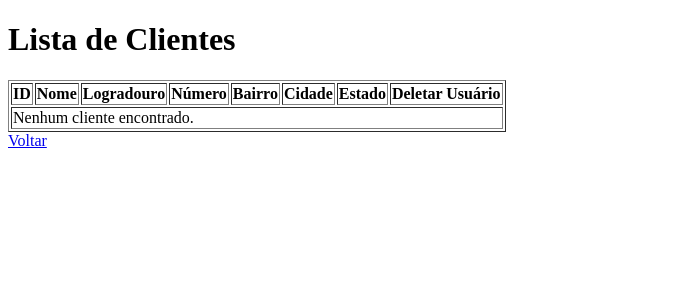
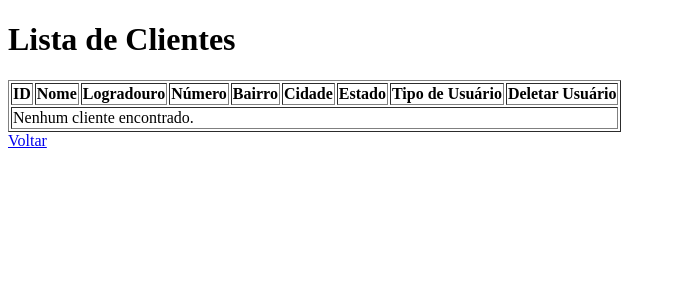
Before and after one commit to MariaEduardaLeal/Locadora-de-Filmes, a PHP site: page /lista_clientes.php in a window 1280 px wide. Shown: the top 300 px of the page, without its empty margins (0-676 px from the left). Run offline with PHP 8.4, Linux system fonts and the light colour scheme; the visitor is signed in with stand-in values (Sample User, id 1); data that the repository does not hold is empty.

Commit message:
Usuario funcionario inserido e restricoes e permissoes aparecendo

```diff
--- a/autenticar.php
+++ b/autenticar.php
@@ -9,10 +9,11 @@ if ($login == '' || $senha == '') {
     echo "<script>window.location.href='index.php'</script>";
 } else {
     // Use prepared statements para evitar injeção SQL
-    $select = "SELECT login, senha FROM login WHERE login = ? AND senha = ?";
+    $select = "SELECT login, senha FROM login WHERE login = ? AND senha = ? LIMIT 1";
     $stmt = mysqli_prepare($conexao, $select);
 
     if ($stmt) {
+        //Prevenir SQL Injection
         mysqli_stmt_bind_param($stmt, "ss", $login, $senha);
         mysqli_stmt_execute($stmt);
         mysqli_stmt_bind_result($stmt, $dbLogin, $dbSenha);
--- a/cadastrar_cliente_scriptign.php
+++ b/cadastrar_cliente_scriptign.php
@@ -18,7 +18,7 @@ $quant_login = mysqli_num_rows($query_ver_login);
 
 if ($quant_login > 0) {
     echo "<script>alert('O login já existe, por favor escolha outro')</script>";
-    echo "<script>window.location.href='cadastro.php'</script>";
+    echo "<script>window.location.href='cadastrar_cliente.php'</script>";
 } else {
     if (!preg_match('/^[a-zA-Z0-9]+$/', $login)) {
         echo "<script>alert('O login deve conter apenas letras e números.')</script>";
--- a/lista_clientes.php
+++ b/lista_clientes.php
@@ -4,10 +4,21 @@ include('verificacao.php');
 include('funcoes.php');
 
 $login = $_SESSION['login'];
+$id_tipo_usuario = getTipoUsuario($conexao, $login);
+
+if ($id_tipo_usuario == 2) {
+    echo "<script>alert('Você não tem o direito de acessar essa página')</script>";
+    echo "<script>window.location.href='principal.php'</script>";
+}
+
 verificarEAtualizarStatusPendente($conexao, $login);
 verificarLocacaoPendenteEExibirAlerta($conexao, $login);
 
-$informacao_cliente = "SELECT * FROM cliente";
+$informacao_cliente = "SELECT c.idcliente, c.nomecliente, c.logradouro, c.numlogradouro, c.bairro, c.cidade, c.estado, l.id_tipo_usuario, tu.nome AS nome_tipo_usuario
+FROM cliente c
+LEFT JOIN login l ON c.idcliente = l.idcliente
+LEFT JOIN tipo_usuario tu ON l.id_tipo_usuario = tu.id_tipo_usuario";
+
 $resultado = mysqli_query($conexao, $informacao_cliente);
 ?>
 
@@ -31,6 +42,10 @@ $resultado = mysqli_query($conexao, $informacao_cliente);
             <th>Bairro</th>
             <th>Cidade</th>
             <th>Estado</th>
+            <th>Tipo de Usuário</th>
+            <?php if ($id_tipo_usuario == 1) : ?>
+                <th>Alterar Tipo</th>
+            <?php endif; ?>
             <th>Deletar Usuário</th>
         </tr>
 
@@ -44,18 +59,33 @@ $resultado = mysqli_query($conexao, $informacao_cliente);
                     <td><?= $row["bairro"] ?></td>
                     <td><?= $row["cidade"] ?></td>
                     <td><?= $row["estado"] ?></td>
+                    <td><?= $row["nome_tipo_usuario"] ?></td>
+                    <?php if ($id_tipo_usuario == 1) : ?>
+                        <td>
+                            <form action="atualizar_tipo_usuario.php" method="post">
+                                <input type="hidden" name="idcliente" value="<?= $row["idcliente"] ?>">
+                                <select name="novo_tipo_usuario">
+                                    <option value="1">Administrador</option>
+                                    <option value="2">Cliente</option>
+                                    <option value="3">Funcionário</option>
+                                </select>
+                                <input type="submit" value="Atualizar">
+                            </form>
+                        </td>
+                    <?php endif; ?>
                     <td>
                         <form action="deletar_usuario.php" method="post">
                             <input type="hidden" name="idcliente" value="<?= $row["idcliente"] ?>">
+                            <input type="hidden" name="id_tipo_usuario" value="<?= $id_tipo_usuario ?>">
+                            <input type="hidden" name="tipo_usuario_tabela" value="<?= $row["nome_tipo_usuario"] ?>">
                             <input type="submit" value="Deletar usuário" onclick="return confirmaExclusaoUsuario()">
                         </form>
-
                     </td>
                 </tr>
             <?php endwhile; ?>
         <?php else : ?>
             <tr>
-                <td colspan='8'>Nenhum cliente encontrado.</td>
+                <td colspan='9'>Nenhum cliente encontrado.</td>
             </tr>
         <?php endif; ?>
     </table>
--- a/principal.php
+++ b/principal.php
@@ -24,7 +24,7 @@ verificarLocacaoPendenteEExibirAlerta($conexao, $login);
 <body>
     <h1>Bem vindo, <?php echo $login ?></h1>
     <ul>
-        <?php if ($id_tipo_usuario == 1) : ?> <!--Funções do ADM-->
+        <?php if ($id_tipo_usuario == 1 || $id_tipo_usuario == 3) : ?> <!--Funções do ADM e funcionário-->
             <li><a href="lista_clientes.php">Lista Clientes</a></li>
             <li><a href="cadastrar_filme.php">Cadastrar Filmes</a></li>
             <li><a href="lista_filmes.php">Lista Filmes</a></li>
```
Also changed, not shown: atualizar_tipo_usuario.php (added, +22 -0 lines), deletar_usuario.php (+22 -1 lines), 1 other file.
